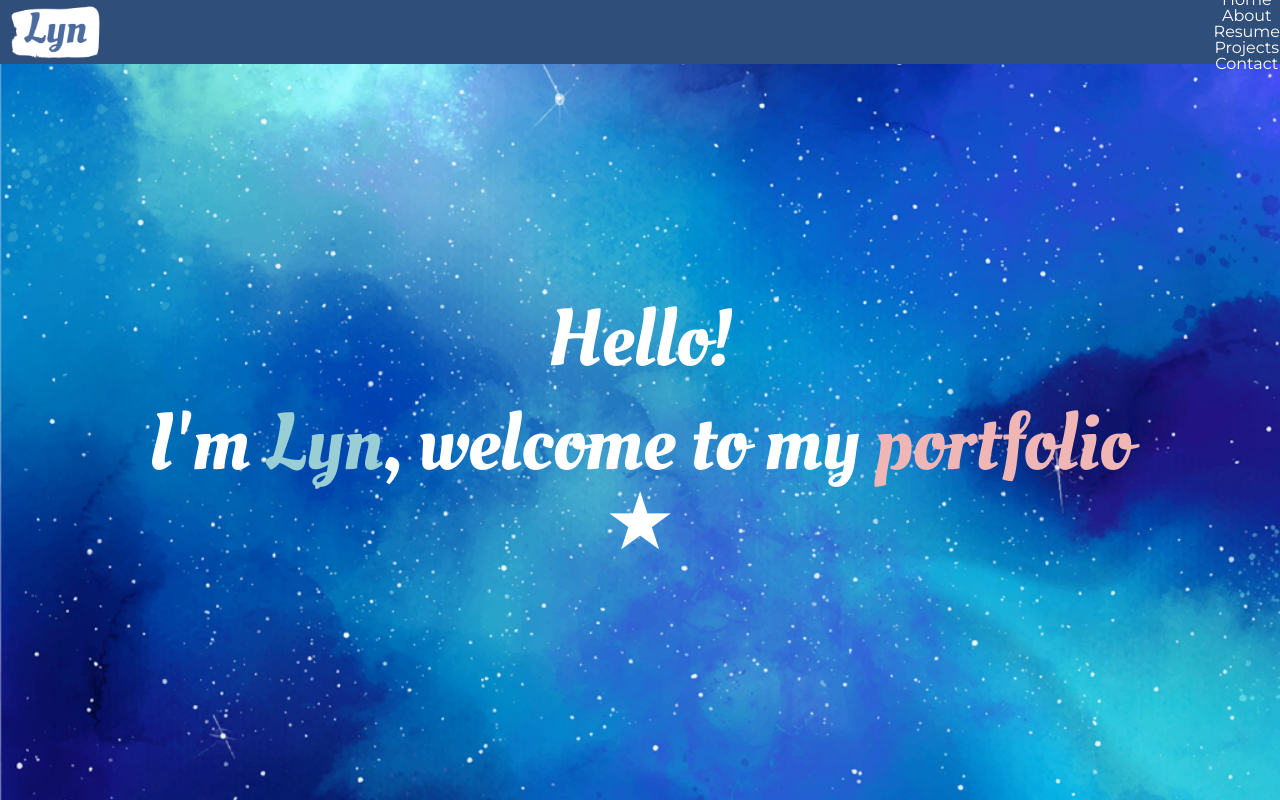
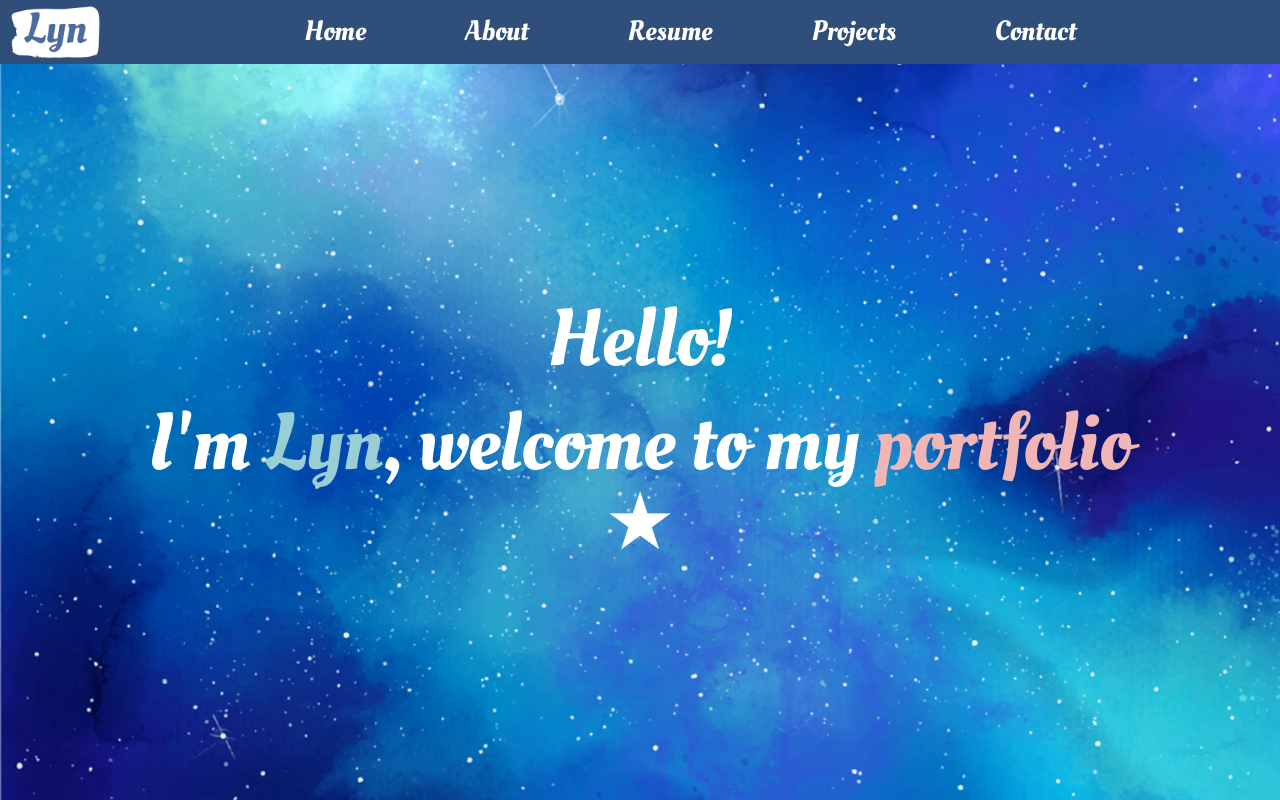
Before and after one commit to nathalieArnoux/portfolio-test, a React (Vite) app: page / in a window 1280 px wide. Shown: the top 800 px of the page. Built offline with nearby package versions, Linux system fonts and the light colour scheme.

Commit message:
finished first version of header

```diff
--- a/src/components/Templates/Header/Header.jsx
+++ b/src/components/Templates/Header/Header.jsx
@@ -1,47 +1,75 @@
 import './Header.scss';
 import { NavLink } from 'react-router-dom';
 import { isMobileOnly } from 'react-device-detect';
-import { useState } from 'react';
+import { useState, useRef, useEffect } from 'react';
+import PropTypes from 'prop-types';
 
 // list of navigation links, to avoid repetition
-const Links = () => {
+const Links = ({ handler }) => {
+  const tabs = ['about', 'resume', 'projects', 'contact'];
   return (
     <>
       <li>
-        <NavLink to="/">Home</NavLink>
+        <NavLink to="/" onClick={handler}>
+          Home
+        </NavLink>
       </li>
-      <li>
-        <NavLink to="/about">About</NavLink>
-      </li>
-      <li>
-        <NavLink to="/resume">Resume</NavLink>
-      </li>
-      <li>
-        <NavLink to="/projects">Projects</NavLink>
-      </li>
-      <li>
-        <NavLink to="/contact">Contact</NavLink>
-      </li>
+      {tabs.map((page) => {
+        return (
+          <li key={page}>
+            <NavLink to={`/${page}`} onClick={handler}>
+              {page}
+            </NavLink>
+          </li>
+        );
+      })}
     </>
   );
 };
 
 // hamburger menu, to better display menu on smartphones
 const HamburgerMenu = () => {
-  const [menuOpen, setMenuOpen] = useState(false);
+  const [isMenuOpen, setIsMenuOpen] = useState(false);
+  const menuRef = useRef(null);
 
   const toggleMenu = () => {
-    setMenuOpen(!menuOpen);
+    setIsMenuOpen(!isMenuOpen);
   };
 
+  // handler for outside click
+  const handleClickOutside = (evt) => {
+    if (menuRef.current && !menuRef.current.contains(evt.target)) {
+      setIsMenuOpen(!isMenuOpen);
+    }
+  };
+
+  useEffect(() => {
+    // event listener for open menu
+    if (isMenuOpen) {
+      document.addEventListener('click', handleClickOutside, true);
+      document.addEventListener('scroll', handleClickOutside, true);
+    }
+
+    // event listener cleaner
+    return () => {
+      document.removeEventListener('click', handleClickOutside);
+      document.removeEventListener('scroll', handleClickOutside);
+    };
+    // eslint-disable-next-line react-hooks/exhaustive-deps
+  }, [isMenuOpen]);
+
   return (
-    <div className={`hamburger-menu ${menuOpen ? 'open' : ''}`}>
+    <div className={`hamburger-menu ${isMenuOpen ? 'open' : ''}`} ref={menuRef}>
       <button className="hamburger-button" type="button" onClick={toggleMenu}>
-        <i className="ri-menu-line" />
+        {!isMenuOpen ? (
+          <i className="ri-menu-line" />
+        ) : (
+          <i className="ri-close-circle-line" />
+        )}
       </button>
-      {menuOpen && (
+      {isMenuOpen && (
         <ul className="menu-items">
-          <Links />
+          <Links handler={toggleMenu} />
         </ul>
       )}
     </div>
@@ -72,4 +100,12 @@ const Header = () => {
   );
 };
 
+Links.propTypes = {
+  handler: PropTypes.func,
+};
+
+Links.defaultProps = {
+  handler: null,
+};
+
 export default Header;
--- a/src/components/Templates/Header/Header.scss
+++ b/src/components/Templates/Header/Header.scss
@@ -24,23 +24,31 @@
     }
   }
 
-  /*   &-nav {
+  &-nav {
     flex-grow: 0.6;
     margin: 0 auto;
 
     &_list {
+      display: flex;
       flex-wrap: wrap;
       justify-content: space-around;
       column-gap: 5px;
       font-family: 'Oleo Script', system-ui;
-      font-size: 35px;
+      font-size: min(3.5vh, 35px);
+      max-height: 100%;
+
+      li {
+        display: inline;
+        padding: 0;
+        text-transform: capitalize;
+      }
     }
 
-        &.mobile {
-      // cancel margins on mobile display so menu icon is in the right corner
-      margin-right: 10px;
+    &.mobile {
+      margin: 0;
+      flex-grow: 0;
     }
-  } */
+  }
 }
 
 // hamburger menu for phones
@@ -63,7 +71,7 @@
     border: none;
     padding: 0;
 
-    i.ri-menu-line {
+    i {
       // change icon size
       font-size: 5.5vh;
     }
@@ -75,7 +83,7 @@
     position: absolute;
     top: 7vh;
     right: 0;
-    width: 200px;
+    width: 100vw;
     background-color: map-get(v.$bg-colors2, tertiary);
     z-index: 1000;
 
@@ -85,6 +93,7 @@
       font-family: 'Oleo Script', system-ui;
       font-size: 25px;
       text-decoration: none;
+      text-transform: capitalize;
     }
   }
 }
```
